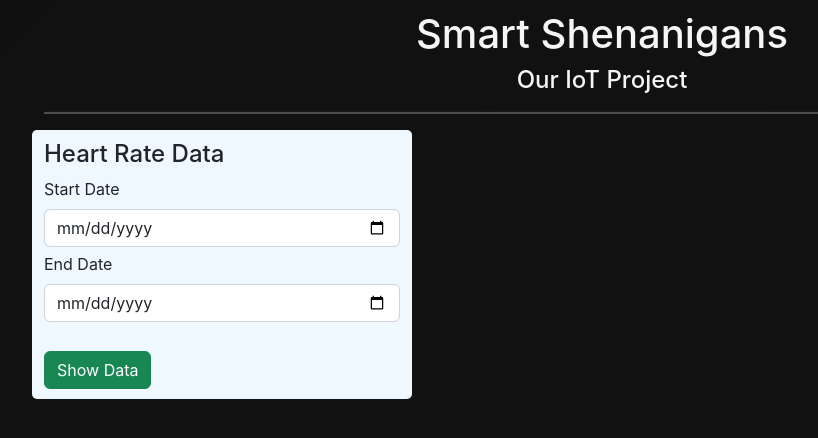
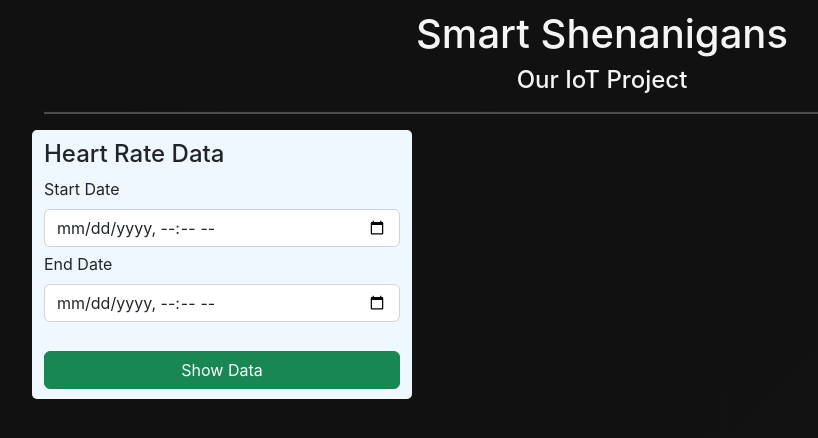
Before and after one commit to TUNI-Projects/TUNI-IoT-Frontend, a React (Create React App) app: page / in a window 1280 px wide. Shown: the top 438 px of the page, without its empty margins (38-856 px from the left). Built offline with nearby package versions, Linux system fonts and the light colour scheme.

Commit message:
heart rate form view added

```diff
--- a/package.json
+++ b/package.json
@@ -9,6 +9,7 @@
     "bootstrap-datepicker": "^1.9.0",
     "echarts": "^5.4.2",
     "echarts-for-react": "^3.0.2",
+    "moment": "^2.29.4",
     "react": "^18.2.0",
     "react-bootstrap": "^2.7.4",
     "react-dom": "^18.2.0",
--- a/src/component/sub/heart_form.js
+++ b/src/component/sub/heart_form.js
@@ -1,30 +1,73 @@
 import React from "react";
 import { Form, Button } from "react-bootstrap";
-
+import moment from "moment";
 
 class HeartForm extends React.Component {
+  constructor(props) {
+    super(props);
+    let now = moment().format("DD-MMM-YYYY, hh:mm a");
+    this.state = {
+      start_date: null,
+      end_date: null,
+    };
+  }
+
+  start_date_handler(event) {
+    this.setState({
+      start_date: event.target.value,
+    });
+  }
+
+  end_date_handler(event) {
+    this.setState({
+      end_date: event.target.value,
+    });
+  }
+
+  showHeartData(event) {
+    event.preventDefault();
+  }
+
+  componentDidMount() {}
 
   render() {
+    console.log(this.state.start_date);
+    console.log(this.state.end_date);
     return (
       <div>
         <p className="h4"> Heart Rate Data </p>
         <Form>
           <Form.Group controlId="start_date">
             <Form.Label>Start Date</Form.Label>
-                        <Form.Control type="date" name="start_date" placeholder="Start Date"></Form.Control>
+            <Form.Control
+              type="datetime-local"
+              name="start_date"
+              placeholder="Start Date"
+              onChange={this.start_date_handler.bind(this)}
+            ></Form.Control>
           </Form.Group>
 
           <Form.Group controlId="end_date" className="space">
             <Form.Label>End Date</Form.Label>
-                        <Form.Control type="date" name="end_date" placeholder="End Date"></Form.Control>
+            <Form.Control
+              type="datetime-local"
+              name="end_date"
+              placeholder="End Date"
+              onChange={this.end_date_handler.bind(this)}
+            ></Form.Control>
           </Form.Group>
           <br />
-                    <Button className="" variant="success" type="submit">
+          <Button
+            className=""
+            style={{ width: "100%" }}
+            variant="success"
+            onClick={this.showHeartData.bind(this)}
+          >
             Show Data
           </Button>
         </Form>
       </div>
-        )
+    );
   }
 }
 
```
Also changed, not shown: src/component/heart.js (+4 -6 lines), 1 other file (tests, documents, lock files or other folders). Lines whose indentation alone changed are shown as unchanged.
